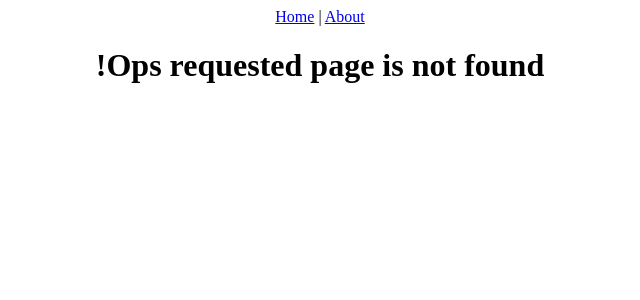
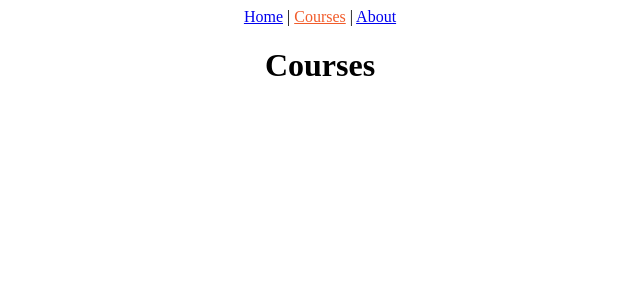
Before and after one commit to hussain67/course-management, a React app: page /courses in a window 1280 px wide. Before the commit this address had no page. Shown: the top 300 px of the page, without its empty margins (320-960 px from the left). Built offline with nearby package versions, Linux system fonts and the light colour scheme.

Commit message:
CoursesPage component added

```diff
--- a/src/components/App.js
+++ b/src/components/App.js
@@ -4,6 +4,7 @@ import HomePage from "./home/HomePage";
 import AboutPage from "./about/AboutPage";
 import Header from "./common/Header";
 import PageNotFound from "./PageNotFound";
+import CoursesPage from "./courses/CoursesPage";
 
 const App = () => {
   return (
@@ -11,7 +12,8 @@ const App = () => {
       <Header />
       <Switch>
         <Route exact path="/" component={HomePage} />
-        <Route exact path="/about" component={AboutPage} />
+        <Route path="/about" component={AboutPage} />
+        <Route path="/courses" component={CoursesPage} />
         <Route component={PageNotFound} />
       </Switch>
     </div>
--- a/src/components/common/Header.js
+++ b/src/components/common/Header.js
@@ -12,6 +12,10 @@ const Header = () => {
       </NavLink>
       {" | "}
 
+      <NavLink to="/courses" activeStyle={activeStyle}>
+        Courses
+      </NavLink>
+      {" | "}
       <NavLink to="/about" activeStyle={activeStyle}>
         About
       </NavLink>
--- /dev/null
+++ b/src/components/courses/CoursesPage.js
@@ -0,0 +1,13 @@
+import React, { Component } from "react";
+
+class CoursesPage extends Component {
+  render() {
+    return (
+      <div>
+        <h1>Courses</h1>
+      </div>
+    );
+  }
+}
+
+export default CoursesPage;
```
